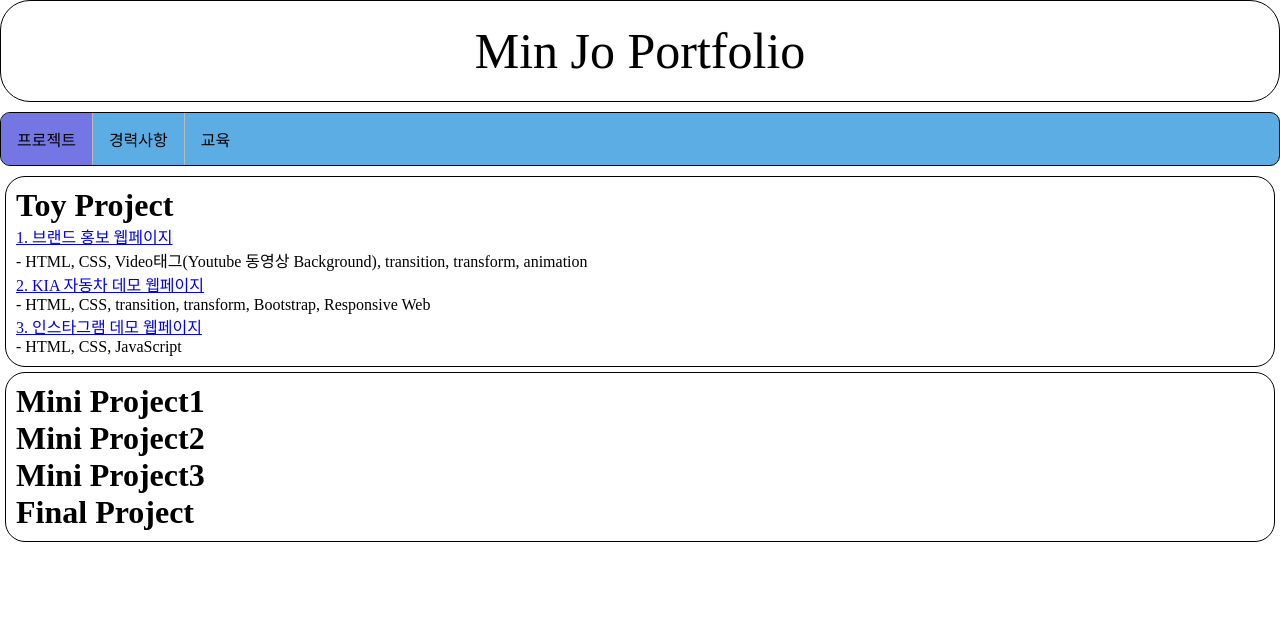
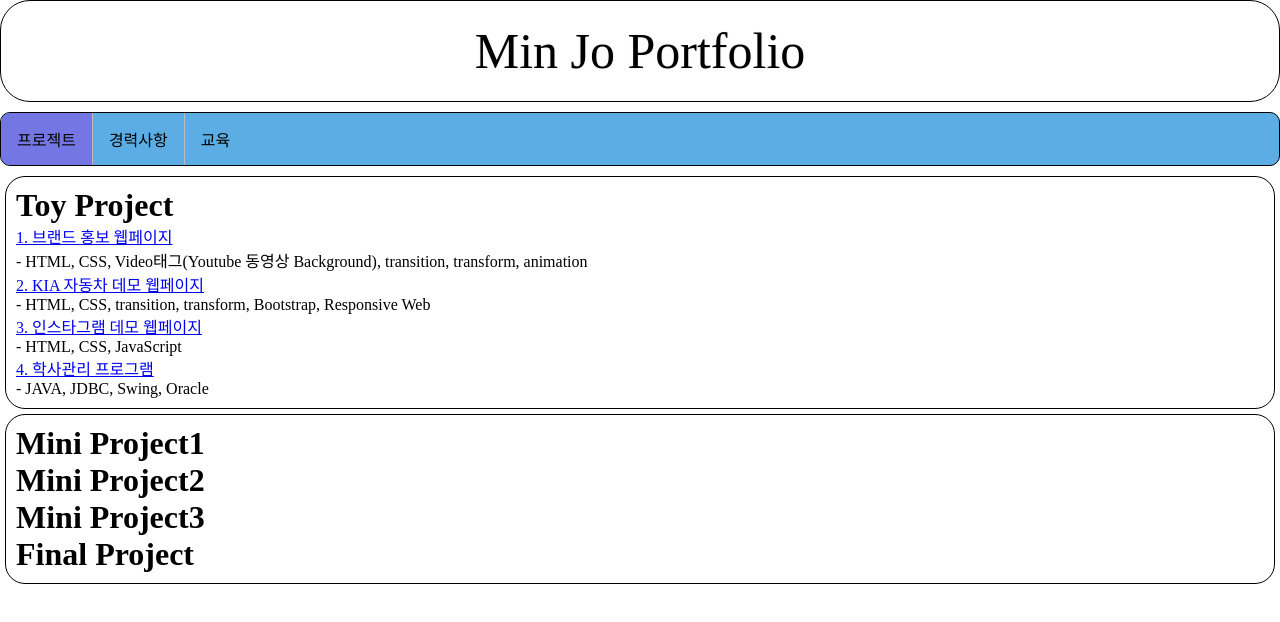
Before and after one commit to andrewjo123/portfolio, a plain HTML site: page index.html in a window 1280 px wide. Drawn offline with Linux system fonts and the light colour scheme.

Commit message:
Update index.html

```diff
--- a/index.html
+++ b/index.html
@@ -36,6 +36,10 @@
             <a href="https://andrewjo123.github.io/instagram/" target="_blank">3. 인스타그램 데모 웹페이지</a><br>
             - HTML, CSS, JavaScript
         </div>
+        <div>
+            <a href="https://youtu.be/dqToOOeugPQ" target="_blank">4. 학사관리 프로그램</a><br>
+            - JAVA, JDBC, Swing, Oracle
+        </div>
 
     </div>
 
```
